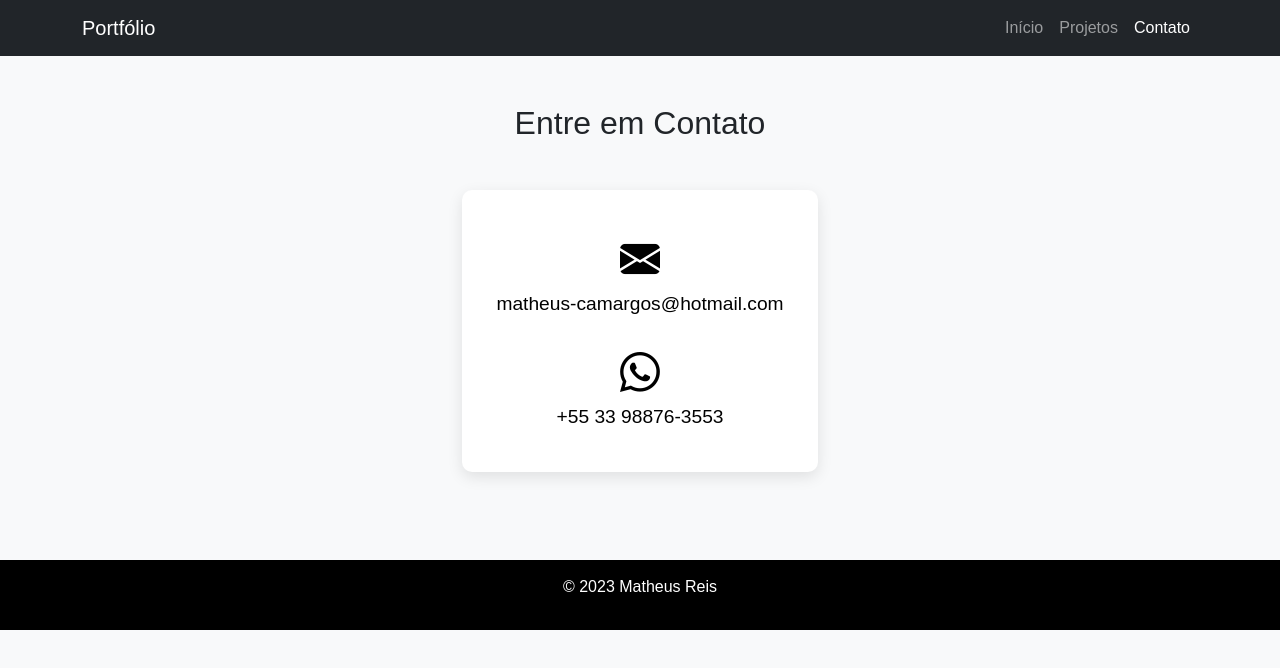
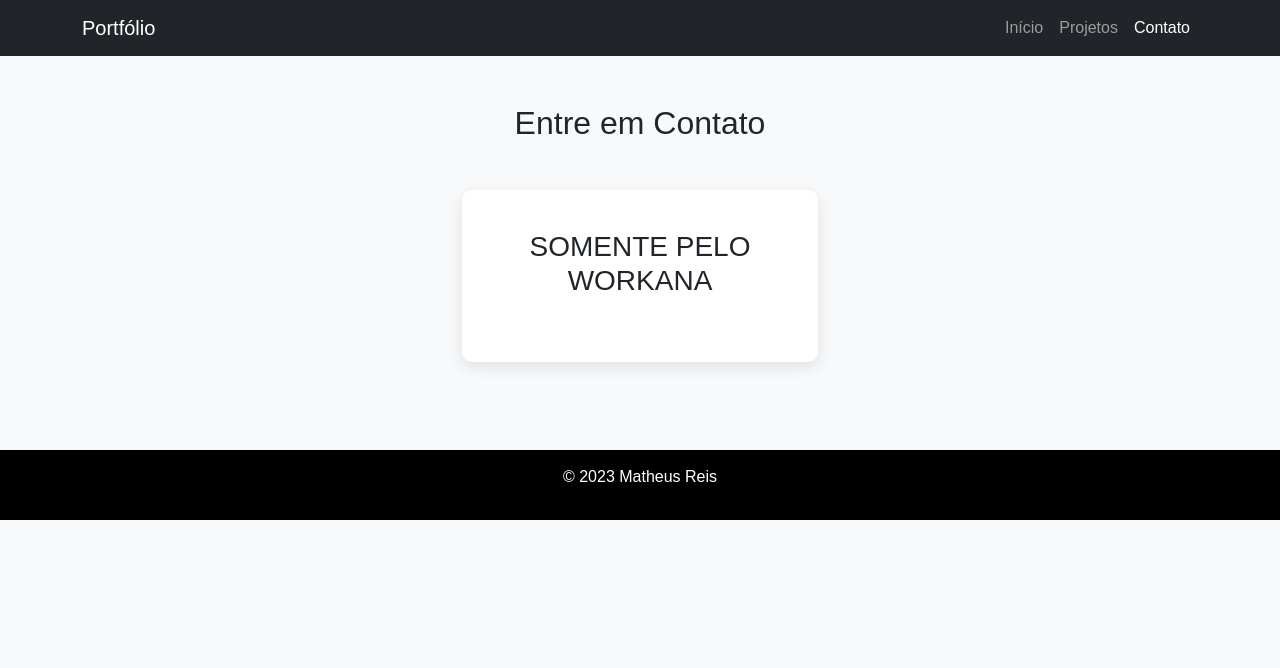
Before and after one commit to matheus1008/MeuPortfolio, a plain HTML site: page contato.html in a window 1280 px wide. Drawn offline with nearby package versions, Linux system fonts and the light colour scheme; a web font is replaced by a local one.

Commit message:
UPDATE CONTATO

```diff
--- a/contato.html
+++ b/contato.html
@@ -77,15 +77,7 @@
     <div class="col-md-6 col-lg-4">
       <div class="contact-card">
         <div class="mb-4">
-          <i class="bi bi-envelope-fill contact-icon"></i>
-          <div class="contact-info">
-            <a href="mailto:matheus-camargos@hotmail.com">matheus-camargos@hotmail.com</a>
-          </div>
-        </div>
-        <div>
-          <i class="bi bi-whatsapp contact-icon"></i>
-          <div class="contact-info">
-            <a href="https://wa.me/5533988763553" target="_blank">+55 33 98876-3553</a>
+          <H3>SOMENTE PELO WORKANA</H3>
           </div>
         </div>
       </div>
```
